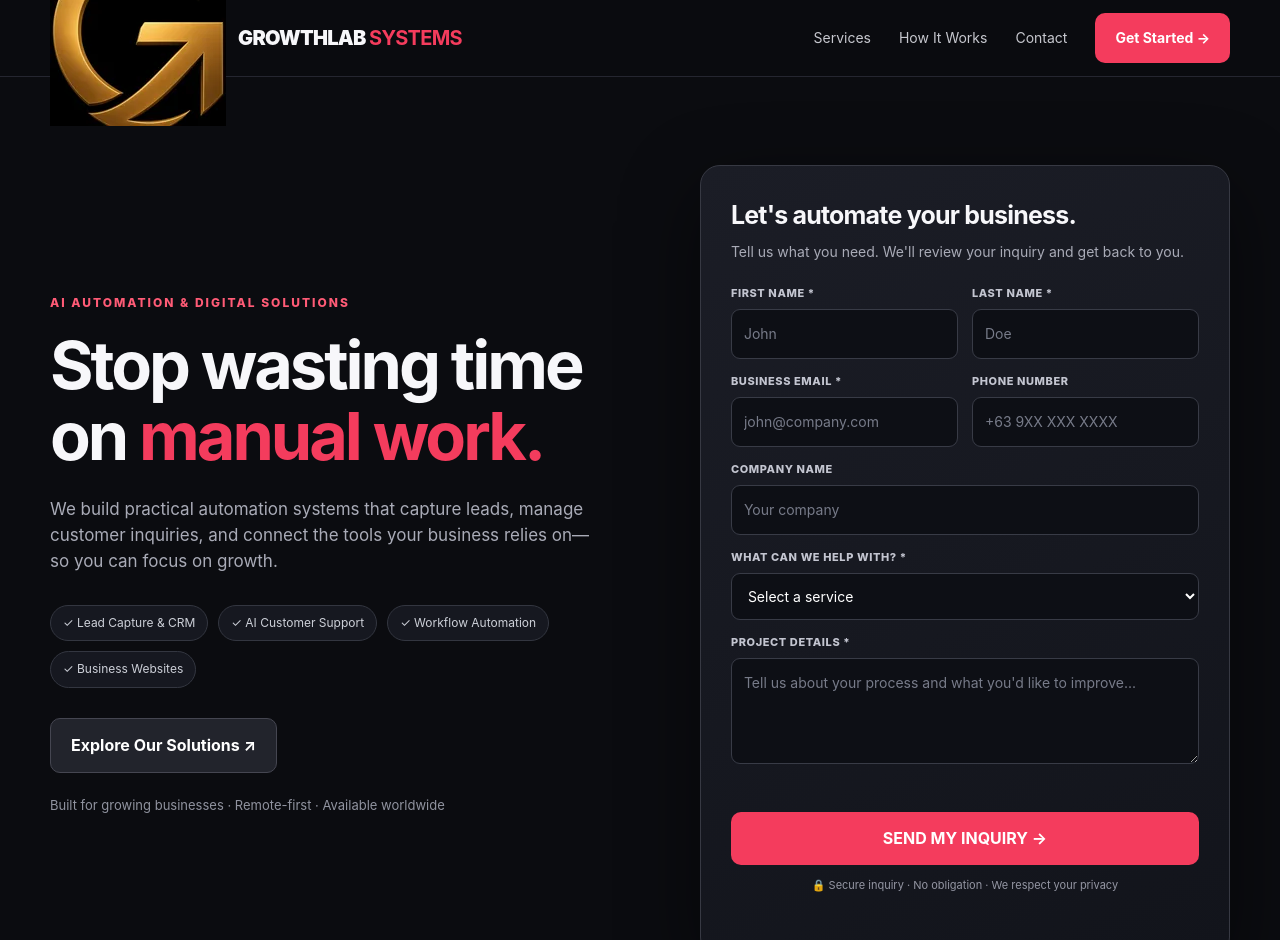
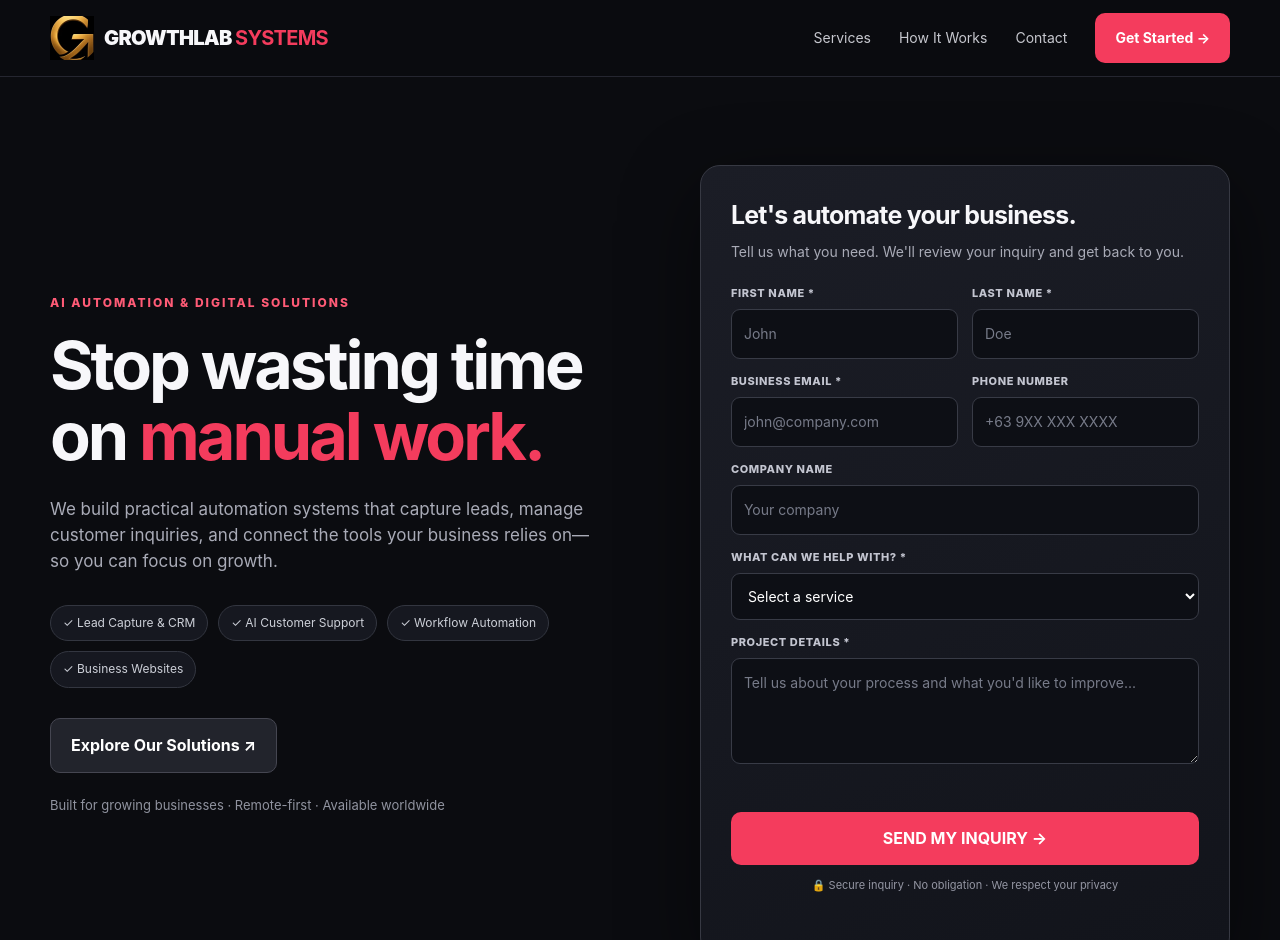
Before and after one commit to harvzjalimao17-coder/growthlab-website, a plain HTML site: page index.html in a window 1280 px wide. Shown: the top 940 px of the page. Drawn offline with Linux system fonts and the light colour scheme.

Commit message:
Fix GrowthLab Systems logo size

```diff
--- a/index.html
+++ b/index.html
@@ -14,10 +14,27 @@
 
 
 
- .brand-logo{display:block;width:44px;height:44px;object-fit:contain;flex-shrink:0}footer .brand-logo{width:44px;height:44px} @media(max-width:620px){.brand-logo{width:44px;height:44px}.brand{gap:7px;font-size:15px}}
+header .brand-logo {
+  width: 44px !important;
+  height: 44px !important;
+  max-width: 44px !important;
+  max-height: 44px !important;
+  object-fit: contain !important;
+  display: block;
+  flex-shrink: 0;
+}
 
+header .brand {
+  display: inline-flex;
+  align-items: center;
+  gap: 10px;
+}
 
-
+footer .brand-logo {
+  width: 36px !important;
+  height: 36px !important;
+  object-fit: contain !important;
+}
 /* Production form refinements */
 
 
```
